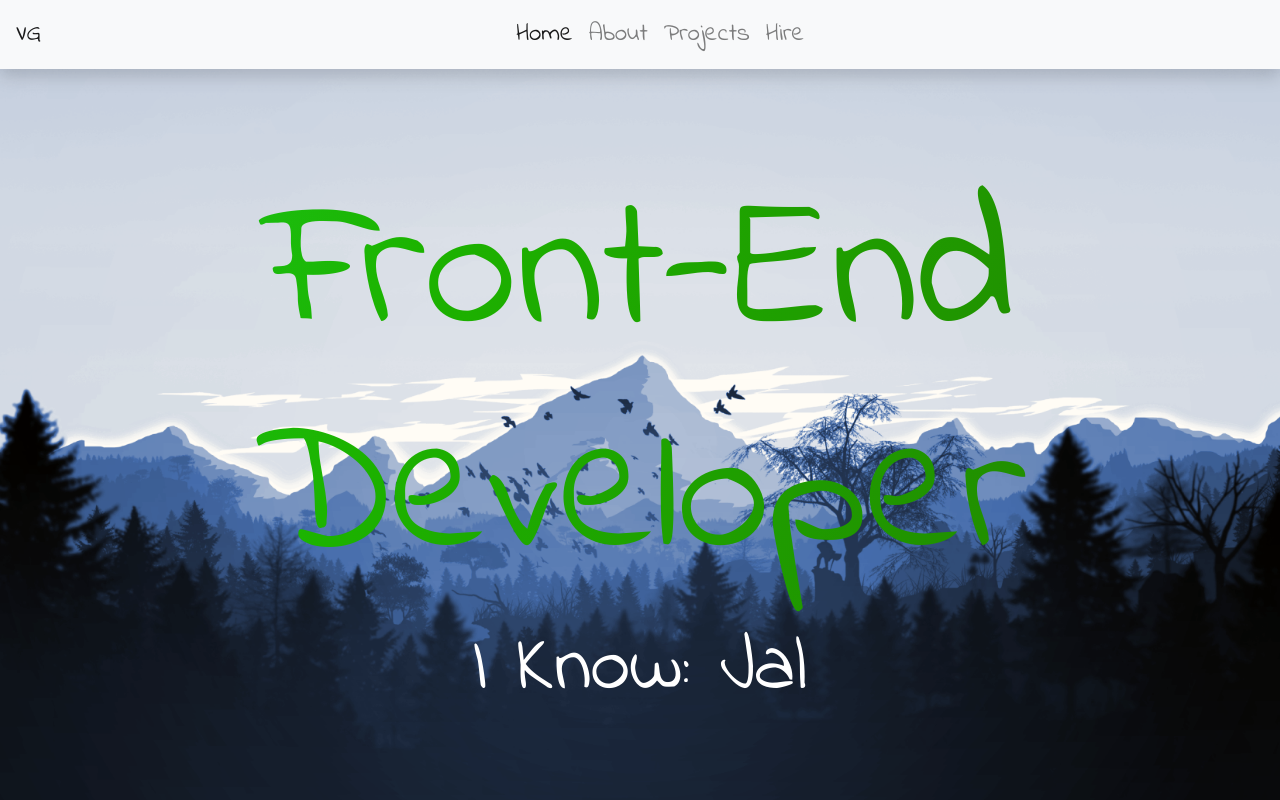
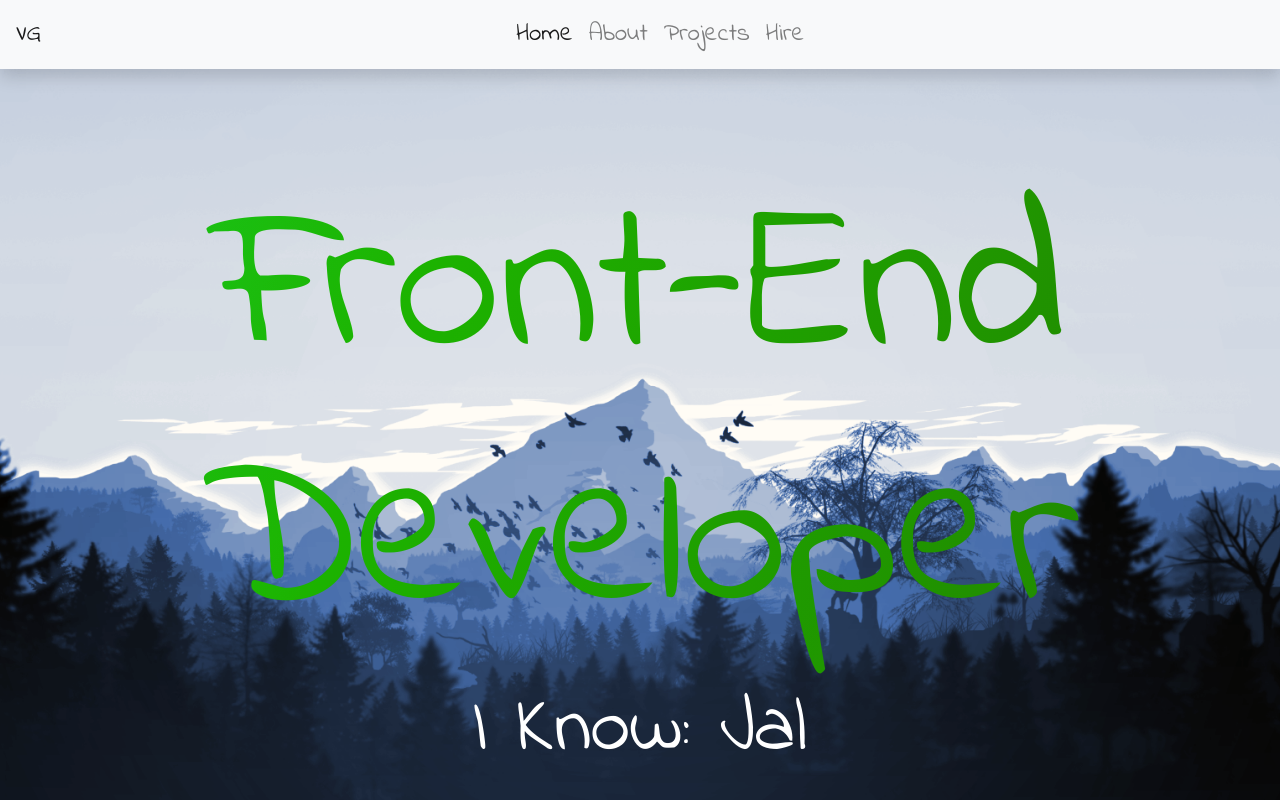
Before and after one commit to victoregovea/portafolio, a plain HTML site: page index.html in a window 1280 px wide. Shown: the top 800 px of the page. Drawn offline with nearby package versions, Linux system fonts and the light colour scheme; a web font is replaced by a local one.

Commit message:
titles fixed

```diff
--- a/index.html
+++ b/index.html
@@ -55,7 +55,7 @@
 
 
   <div class="container-fluid  py-5 align-middle shadow" id="home">
-    <h1 class="display-1 text-center pt-5 rainbowText">Front-End Developer</h1>
+    <div class="fdContainer"><h1 class="display-1 text-center pt-5 rainbowText">Front-End Developer</h1></div>
     <h2 class="display-2 text-center iknow mb-5">I Know: <span class="typed"></span></h2>
   </div>
 
--- a/style/style.css
+++ b/style/style.css
@@ -43,13 +43,14 @@ li,
 }
 
 
+
 .rainbowText {
   font-family: 'Indie Flower', cursive;
-  font-size: calc(20px + 13vw);
+  font-size: calc(20px + 15vw);
   color: #f35626;
   background-image: -webkit-linear-gradient(160deg, #f63900, #f18e03);
   -webkit-background-clip: text;
-  -webkit-text-fill-color: transparent;
+  -webkit-text-fill-color:transparent;
   -webkit-animation: hue 5s infinite linear;
 }
 
```
